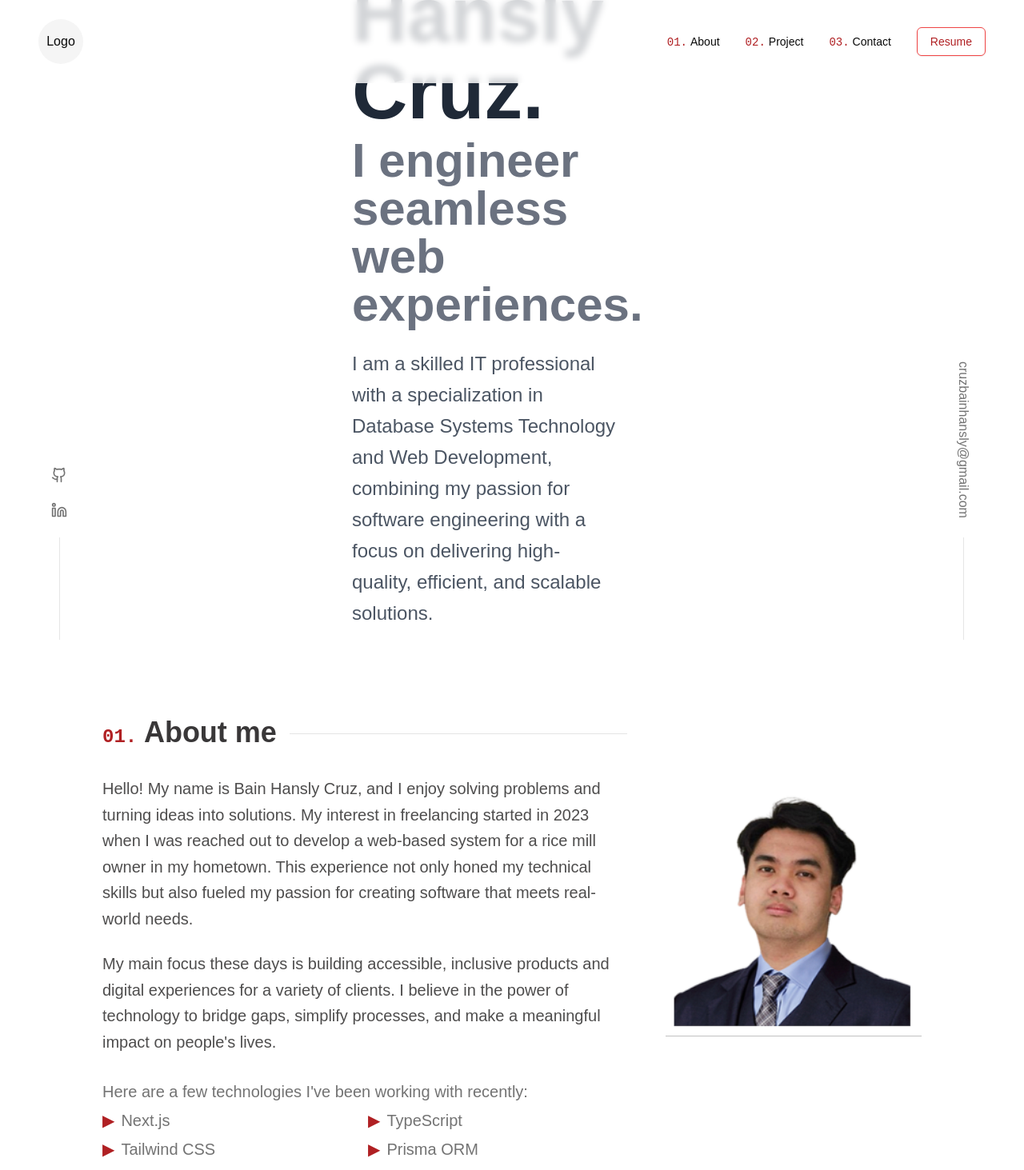
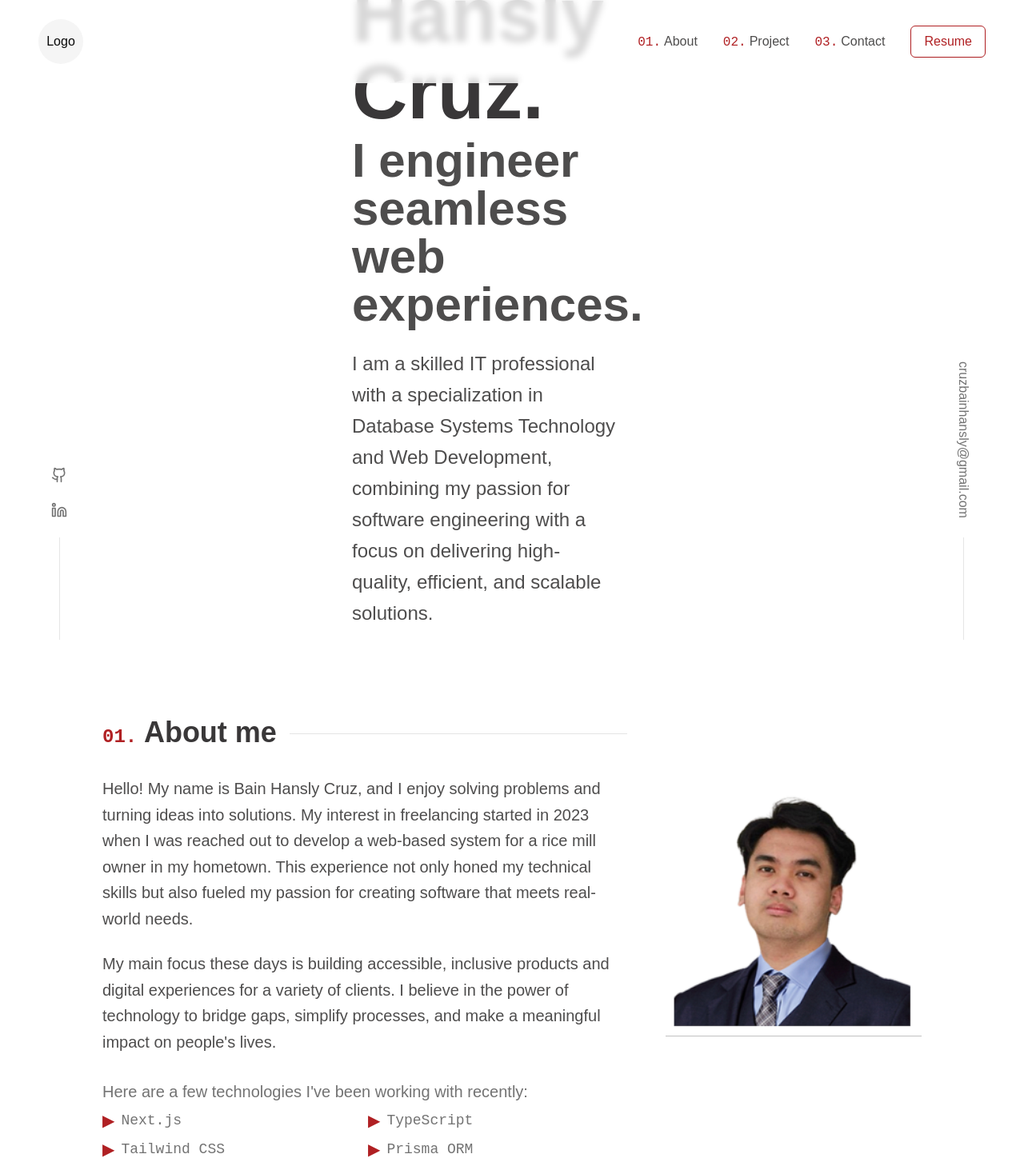
Before and after one commit to bain-dot-dev/bain.404, a Next.js app: page / in a window 1280 px wide. Shown: the top 1463 px of the page at 80% size. Built offline with nearby package versions, Linux system fonts and the light colour scheme.

Commit message:
fixed some inconsistencies

```diff
--- a/components/header.tsx
+++ b/components/header.tsx
@@ -35,7 +35,7 @@ export default function Header() {
           >
             <Link
               href={item.href}
-              className="text-sm hover:text-customColors-bloodRed transition-colors"
+              className="text-md text-customColors-gray hover:text-customColors-bloodRed transition-colors"
             >
               <span className="text-customColors-bloodRed mr-1 font-mono">
                 {item.number}.
@@ -51,7 +51,7 @@ export default function Header() {
         >
           <Button
             variant="outline"
-            className="border-red-500 text-customColors-bloodRed hover:bg-red-500/85 hover:text-white transition-colors"
+            className="flex items-center justify-center text-md h-10 border-customColors-bloodRed text-customColors-bloodRed hover:bg-customColors-bloodRed hover:text-white transition-colors"
           >
             Resume
           </Button>
--- a/components/hero.tsx
+++ b/components/hero.tsx
@@ -16,7 +16,7 @@ export default function Hero() {
 
   const two = (
     <motion.h1
-      className="text-8xl text-gray-800 font-bold mb-2"
+      className="text-8xl text-customColors-darkGray font-bold mb-2"
       initial={{ opacity: 0, y: 20 }}
       animate={{ opacity: 1, y: 0 }}
       transition={{ duration: 0.5, ease: "easeOut", delay: 1.1 }}
@@ -27,7 +27,7 @@ export default function Hero() {
 
   const three = (
     <motion.h2
-      className="text-6xl text-gray-500 font-bold mb-6"
+      className="text-6xl text-customColors-gray font-bold mb-6"
       initial={{ opacity: 0, y: 20 }}
       animate={{ opacity: 1, y: 0 }}
       transition={{ duration: 0.5, ease: "easeOut", delay: 1.2 }}
@@ -38,7 +38,7 @@ export default function Hero() {
 
   const four = (
     <motion.p
-      className="text-2xl text-gray-600 leading-relaxed w-5/6"
+      className="text-2xl text-customColors-gray leading-relaxed w-5/6"
       initial={{ opacity: 0, y: 20 }}
       animate={{ opacity: 1, y: 0 }}
       transition={{ duration: 0.5, ease: "easeOut", delay: 1.3 }}
--- a/components/section1.tsx
+++ b/components/section1.tsx
@@ -91,7 +91,7 @@ export default function Section1() {
               ].map((tech) => (
                 <div key={tech} className="flex items-center gap-2">
                   <span className="text-customColors-bloodRed">▶</span>
-                  <span>{tech}</span>
+                  <span className="text-lg font-mono">{tech}</span>
                 </div>
               ))}
             </div>
--- a/components/section2.tsx
+++ b/components/section2.tsx
@@ -97,14 +97,14 @@ export default function Section2() {
             <motion.div variants={itemVariants} className="flex gap-4">
               <Link
                 href="#"
-                className="text-muted-foreground hover:text-primary transition-colors"
+                className="text-muted-foreground hover:text-customColors-bloodRed transition-colors"
                 aria-label="View source code on GitHub"
               >
                 <Github className="w-5 h-5" />
               </Link>
               <Link
                 href="#"
-                className="text-muted-foreground hover:text-primary transition-colors"
+                className="text-muted-foreground hover:text-customColors-bloodRed transition-colors"
                 aria-label="Visit live site"
               >
                 <ExternalLink className="w-5 h-5" />
--- a/components/section3.tsx
+++ b/components/section3.tsx
@@ -58,7 +58,7 @@ export default function Section3() {
         <motion.div variants={itemVariants}>
           <Button
             variant="outline"
-            className="border-customColors-bloodRed text-customColors-bloodRed hover:bg-customColors-bloodRed/85 hover:text-white px-8 transition-colors duration-300"
+            className="text-md h-10 border-customColors-bloodRed text-customColors-bloodRed hover:bg-customColors-bloodRed/85 hover:text-white px-8 transition-colors duration-300"
             asChild
           >
             <Link href="mailto:cruzbanhansly@gmail.com">Say Hello</Link>
--- a/components/socialsOnSide.tsx
+++ b/components/socialsOnSide.tsx
@@ -36,7 +36,7 @@ export default function SocialsOnSide() {
       >
         <Link
           href="mailto:cruzbanhansly@gmail.com"
-          className="text-muted-foreground hover:text-customColors-bloodRed vertical-text transition-colors"
+          className="text-muted-foreground text-md hover:text-customColors-bloodRed vertical-text transition-colors"
         >
           cruzbainhansly@gmail.com
         </Link>
```
